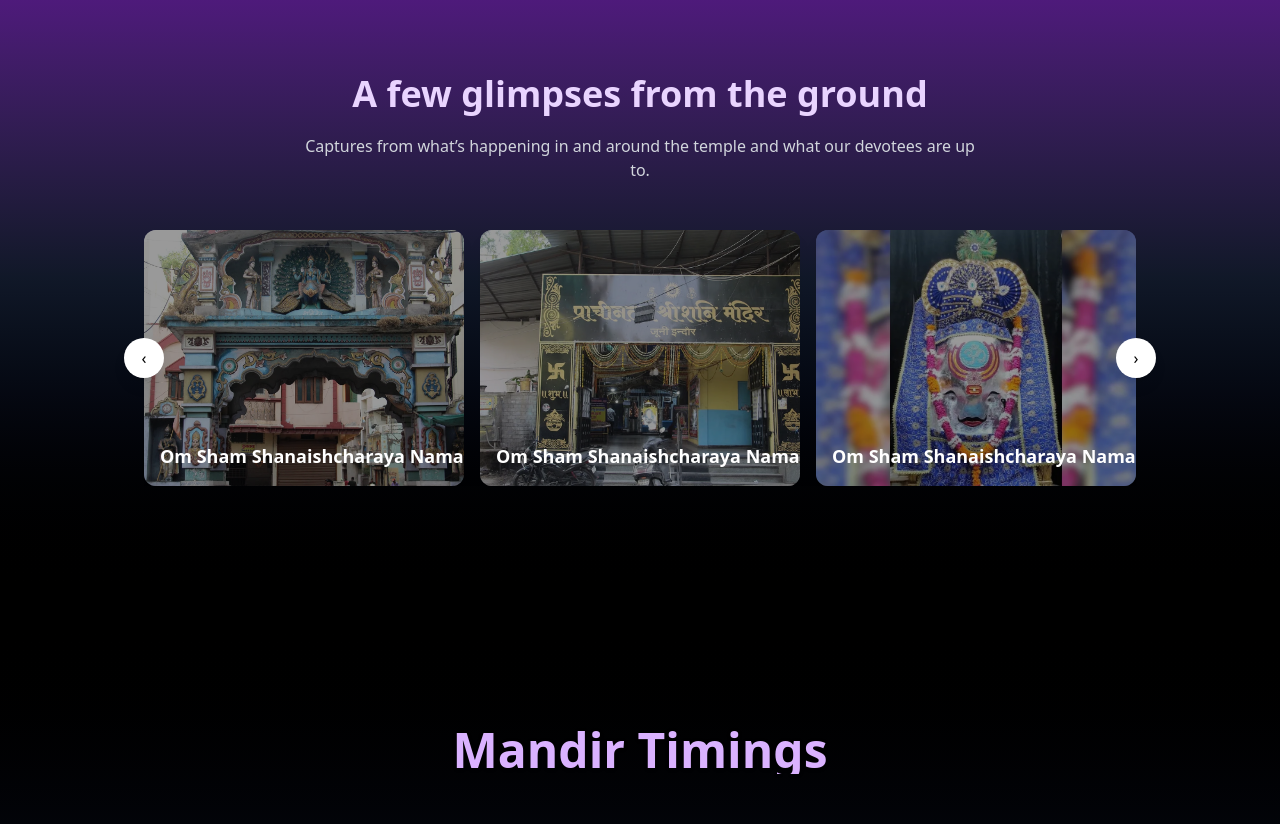
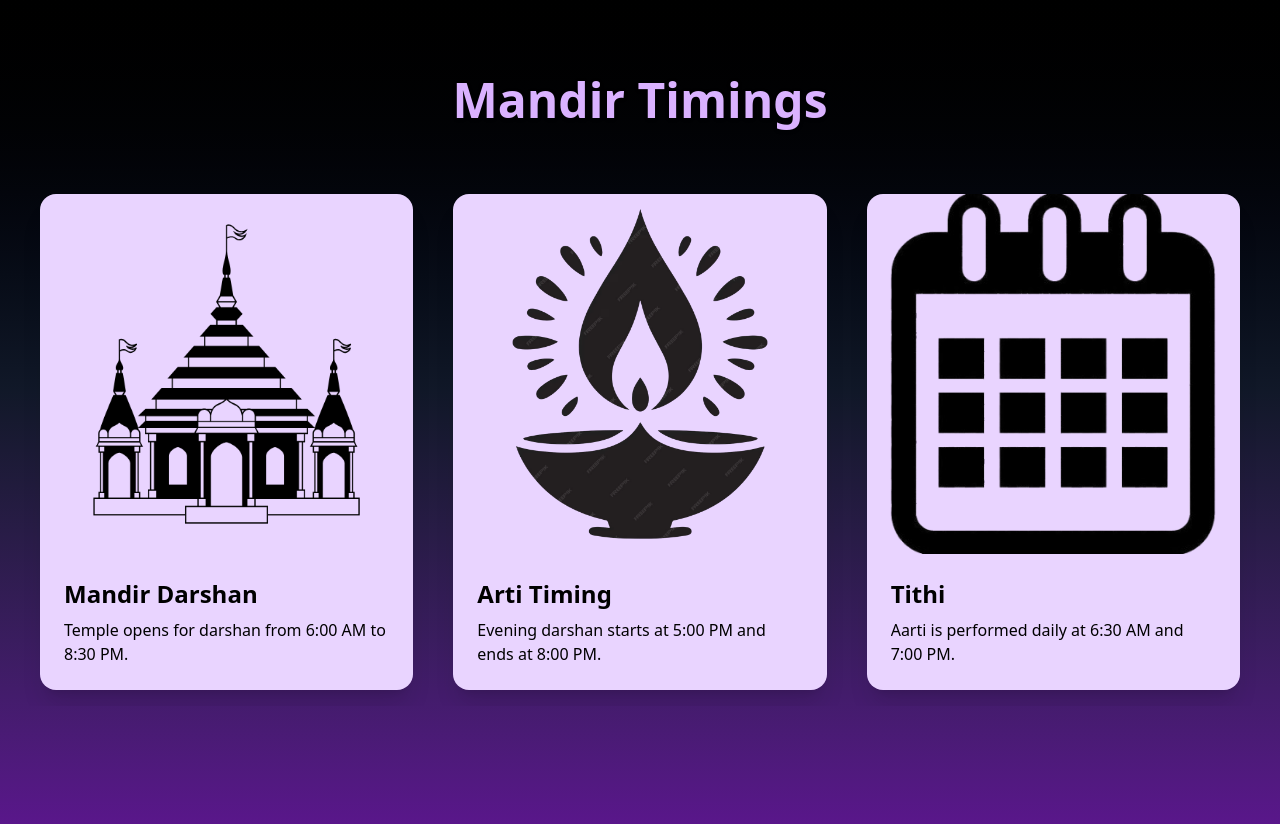
Before and after one commit to PawanPatidar110/Shani-Temple, a React (Vite) app: page / in a window 1280 px wide. Shown: the part 922-1746 px from the top of the page. Built offline with nearby package versions, Linux system fonts and the light colour scheme.

Commit message:
other updates

```diff
--- a/src/Components/Header.jsx
+++ b/src/Components/Header.jsx
@@ -1,5 +1,5 @@
 import React from "react";
-import Shanidev from "../assets/shanidev2.webp"; // Image of Shani Dev
+import Shanidev from "../assets/shanidev.webp"; // Image of Shani Dev
 import HeaderBg from "../assets/HeaderBg.webm";
 
 export default function Header() {
@@ -27,10 +27,10 @@ export default function Header() {
                     </span>
                 </div>
 
-                <div>
+                <div className='shadow-lg shadow-organge-500'>
                     <img
                         src={Shanidev}
-                        className="w-[70%] md:w-[300px] lg:w-[500px] rounded-t-full rounded-b-7xl border-amber-300 border-4"
+                        className="w-[70%] md:w-[300px] lg:w-[400px] rounded-t-full rounded-b-7xl  "
                     />
                 </div>
             </div>
--- a/src/Components/MandirTiming.jsx
+++ b/src/Components/MandirTiming.jsx
@@ -79,7 +79,7 @@ const MandirTiming = () => {
     return (
         <div className="bg-gradient-to-b from-black via-gray-900 to-purple-900 px-6 text-white min-h-fit py-30">
             <div className="max-w-7xl mx-auto text-center">
-                <h1 className="text-4xl md:text-5xl font-bold mb-12 text-purple-300 drop-shadow">
+                <h1 className="text-4xl p-1.5 md:text-5xl font-bold mb-12 text-purple-300 drop-shadow">
                     Mandir Timings
                 </h1>
                 <div className="grid grid-cols-1 sm:grid-cols-2 p-4 lg:grid-cols-3 gap-10">
--- a/src/Pages/Home.jsx
+++ b/src/Pages/Home.jsx
@@ -3,14 +3,15 @@ import Header from '../Components/Header'
 import Glimpses from '../Components/Glimpses'
 import MandirTiming from '../Components/MandirTiming'
 import ShaniCalendar from './ShaniCalendar'
-import FallingLeaves from '../Components/FallingLeaves'
+
 
 const Home = () => {
     return (
         <>
             <Header />
+            <MandirTiming />
             <Glimpses />
-            <MandirTiming />
+
             <div className='h-fit'>
                 <ShaniCalendar />
             </div>
```
